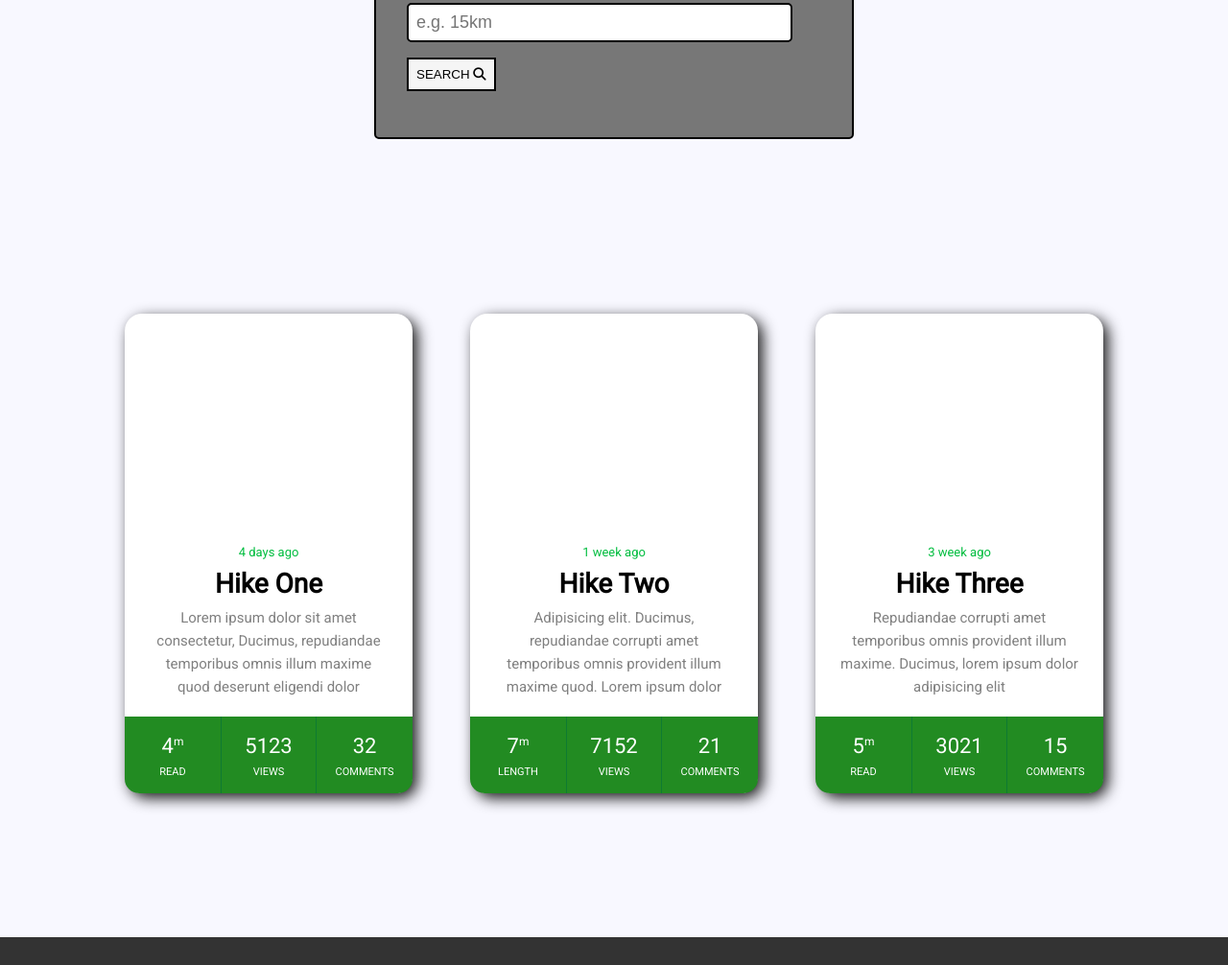
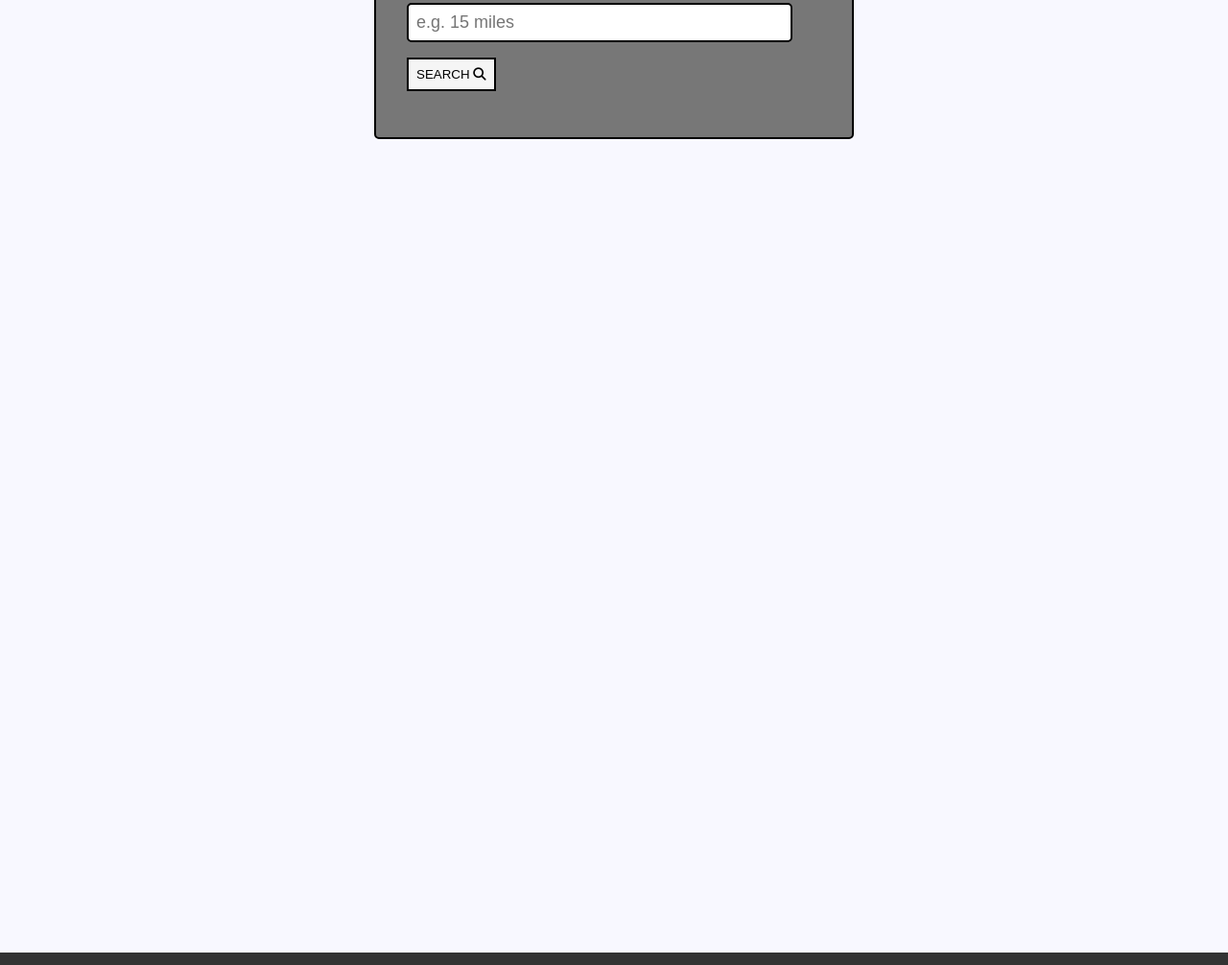
Before and after one commit to bkalan011/hiking-guide, a website built with webpack: page src/index.html in a window 1280 px wide. Shown: the part 1414-2420 px from the top of the page at 96% size. Built offline with nearby package versions, Linux system fonts and the light colour scheme.

Commit message:
First draft finished

```diff
--- a/src/index.html
+++ b/src/index.html
@@ -46,9 +46,9 @@
             <label for="location">Location</label>
             <input type="text" id="location" placeholder="Where to ?" required>
             <label for="min-distance">Minimum Distance</label>
-            <input type="number" id="min-distance" placeholder="e.g. 2km">
+            <input type="number" id="min-distance" placeholder="e.g. 2 miles">
             <label for="max-distance">Maximum Distance</label>
-            <input type="number" id="min-distance" placeholder="e.g. 15km">
+            <input type="number" id="min-distance" placeholder="e.g. 15 miles">
 
             <button type="button" id="sendBtn">Search <i class="fa fa-search"></i></button>
         </form>
@@ -65,72 +65,7 @@
         <button id="next"><i class="fas fa-arrow-right"></i></button>
     </div>
     <section class="card-section">
-        <div class="card">
-            <div class="card-image"></div>
-            <div class="card-text">
-                <span class="date">4 days ago</span>
-                <h2>Hike One</h2>
-                <p>Lorem ipsum dolor sit amet consectetur, Ducimus, repudiandae temporibus omnis illum maxime quod deserunt eligendi dolor</p>
-            </div>
-            <div class="card-stats">
-                <div class="stat">
-                    <div class="value">4<sup>m</sup></div>
-                    <div class="type">read</div>
-                </div>
-                <div class="stat border">
-                    <div class="value">5123</div>
-                    <div class="type">views</div>
-                </div>
-                <div class="stat">
-                    <div class="value">32</div>
-                    <div class="type">comments</div>
-                </div>
-            </div>
-        </div>
-        <div class="card">
-            <div class="card-image card2"></div>
-            <div class="card-text card2">
-                <span class="date">1 week ago</span>
-                <h2>Hike Two</h2>
-                <p>Adipisicing elit. Ducimus, repudiandae corrupti amet temporibus omnis provident illum maxime quod. Lorem ipsum dolor</p>
-            </div>
-            <div class="card-stats card2">
-                <div class="stat">
-                    <div class="value">7<sup>m</sup></div>
-                    <div class="type">Length</div>
-                </div>
-                <div class="stat border">
-                    <div class="value">7152</div>
-                    <div class="type">views</div>
-                </div>
-                <div class="stat">
-                    <div class="value">21</div>
-                    <div class="type">comments</div>
-                </div>
-            </div>
-        </div>
-        <div class="card">
-            <div class="card-image card3"></div>
-            <div class="card-text card3">
-                <span class="date">3 week ago</span>
-                <h2>Hike Three</h2>
-                <p>Repudiandae corrupti amet temporibus omnis provident illum maxime. Ducimus, lorem ipsum dolor adipisicing elit</p>
-            </div>
-            <div class="card-stats card3">
-                <div class="stat">
-                    <div class="value">5<sup>m</sup></div>
-                    <div class="type">read</div>
-                </div>
-                <div class="stat border">
-                    <div class="value">3021</div>
-                    <div class="type">views</div>
-                </div>
-                <div class="stat">
-                    <div class="value">15</div>
-                    <div class="type">comments</div>
-                </div>
-            </div>
-        </div>
+
     </section>
     <footer>
         <h5>Copyright Bart Kalanski 2020</h5>
--- a/src/side.js
+++ b/src/side.js
@@ -30,16 +30,28 @@ class UI {
         this.uiContainer = document.querySelector('.card-section')
     }
     populateUI(data) {
+
         const ftch = new Fetch()
+
         let lat = data.results[0].geometry.lat;
         let lng = data.results[0].geometry.lng;
+
         const myKey = "200804800-26d25f1775152845fd65fecad7ce8b07";
-        let url = `https://www.hikingproject.com/data/get-trails?lat=${lat}&lon=${lng}&maxDistance=60&key=${myKey}`;
+
+        let url = `https://www.hikingproject.com/data/get-trails?lat=${lat}&lon=${lng}&maxDistance=90&sort=distance&key=${myKey}`;
+
         ftch.getHikingData(url).then(newData => {
             let hikingData = newData;
+            let hikingPicture = hikingData.trails[0].imgSmallMed;
+            let hikingPictureTwo = hikingData.trails[1].imgSmallMed;
+            let hikingPictureThree = hikingData.trails[2].imgSmallMed;
+            hikingPicture === "" ? hikingPicture = "https://cdn2.apstatic.com/photos/hike/7016539_smallMed_1554827920.jpg" : hikingPicture;
+            hikingPictureTwo === "" ? hikingPictureTwo = "https://cdn2.apstatic.com/photos/hike/7016539_smallMed_1554827920.jpg" : hikingPictureTwo;
+            hikingPictureThree === "" ? hikingPictureThree = "https://cdn2.apstatic.com/photos/hike/7016539_smallMed_1554827920.jpg" : hikingPictureThree;
+
             console.log(hikingData);
             this.uiContainer.innerHTML = `<div class="card">
-            <div class="card-image"><img class="hiking-image"src=${hikingData.trails[0].imgSmallMed}></div>
+            <div class="card-image"><img class="hiking-image"src=${hikingPicture}></div>
             <div class="card-text">
                 <span class="date">Stars: ${hikingData.trails[0].stars}</span>
                 <h2>${hikingData.trails[0].name}</h2>
@@ -56,13 +68,13 @@ class UI {
                 </div>
                 <div class="stat">
                     <div class="value">Map</div>
-                    <div class="type"><a href="${hikingData.trails[0].url}">
-                </a>Link</div>
+                    <div class="type"><a href="${hikingData.trails[0].url}">Link
+                </a></div>
                 </div>
             </div>
         </div>
         <div class="card">
-            <div class="card-image"><img class="hiking-image"src=${hikingData.trails[1].imgSmallMed}></div>
+            <div class="card-image"><img class="hiking-image"src=${hikingPictureTwo}></div>
             <div class="card-text">
                 <span class="date">Stars: ${hikingData.trails[1].stars}</span>
                 <h2>${hikingData.trails[1].name}</h2>
@@ -79,13 +91,13 @@ class UI {
                 </div>
                 <div class="stat">
                     <div class="value">Map</div>
-                    <div class="type"><a href="${hikingData.trails[1].url}">
-                </a>Link</div>
+                    <div class="type"><a href="${hikingData.trails[1].url}">Link
+                </a></div>
                 </div>
             </div>
         </div>
         <div class="card">
-            <div class="card-image"><img class="hiking-image"src=${hikingData.trails[2].imgSmallMed}></div>
+            <div class="card-image"><img class="hiking-image"src=${hikingPicture}></div>
             <div class="card-text">
                 <span class="date">Stars: ${hikingData.trails[2].stars}</span>
                 <h2>${hikingData.trails[2].name}</h2>
@@ -102,21 +114,11 @@ class UI {
                 </div>
                 <div class="stat">
                     <div class="value">Map</div>
-                    <div class="type"><a href="${hikingData.trails[2].url}">
-                </a>Link</div>
+                    <div class="type"><a href=${hikingData.trails[2].url}>Link
+                </a></div>
                 </div>
             </div>
         </div>`
-                /* <div class="column">
-            <div class="card">
-            <img class="hiking-image" src=${hikingData.trails[0].imgSmall}></img>
-            <h3>${hikingData.trails[0].name}</h3>
-            <p>Length: ${hikingData.trails[0].length}</p>
-            <p>Summary: ${hikingData.trails[0].summary}</p>
-            <a href="${hikingData.trails[0].url}">
-            <i class="fas fa-tree"></i></a>
-        </div>
-    </div>*/
 
 
         })
--- a/src/styles.css
+++ b/src/styles.css
@@ -113,6 +113,7 @@
     form {
         max-width: 500px;
         margin: 2rem auto;
+        margin-bottom: 6rem;
         border: 2px solid black;
         background: #777777;
         padding: 2rem;
@@ -222,7 +223,8 @@
 
     .card-text h2 {
         margin-top: 0px;
-        font-size: 28px;
+        font-size: 1.2rem;
+        line-height: 1.3;
     }
 
     .card-stats {
@@ -327,6 +329,12 @@
         }
     }
 
+    @media screen and (min-width: 1000px) {
+        form {
+            margin-bottom: 3rem;
+        }
+    }
+
     @media screen and (max-width: 600px) {
         .column {
             display: block;
```
Also changed, not shown: dist/index.html, dist/main.js.
